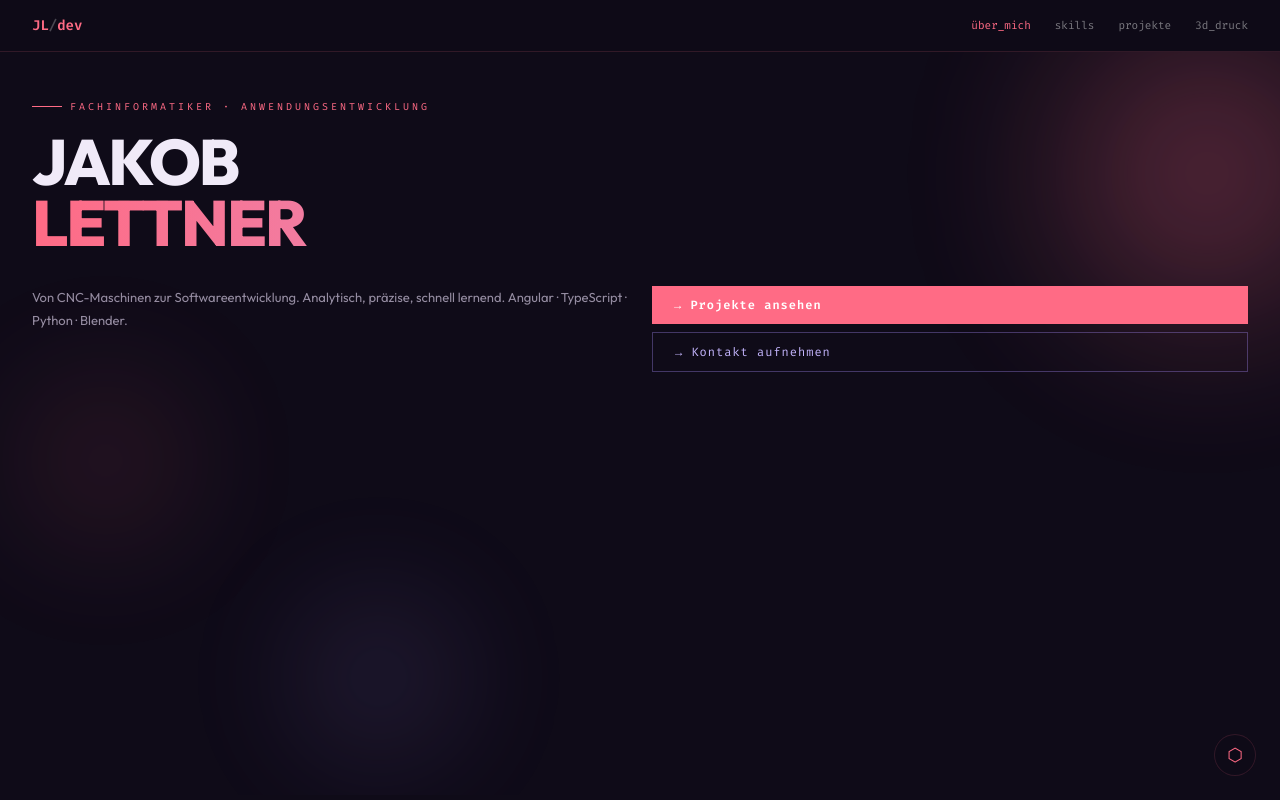
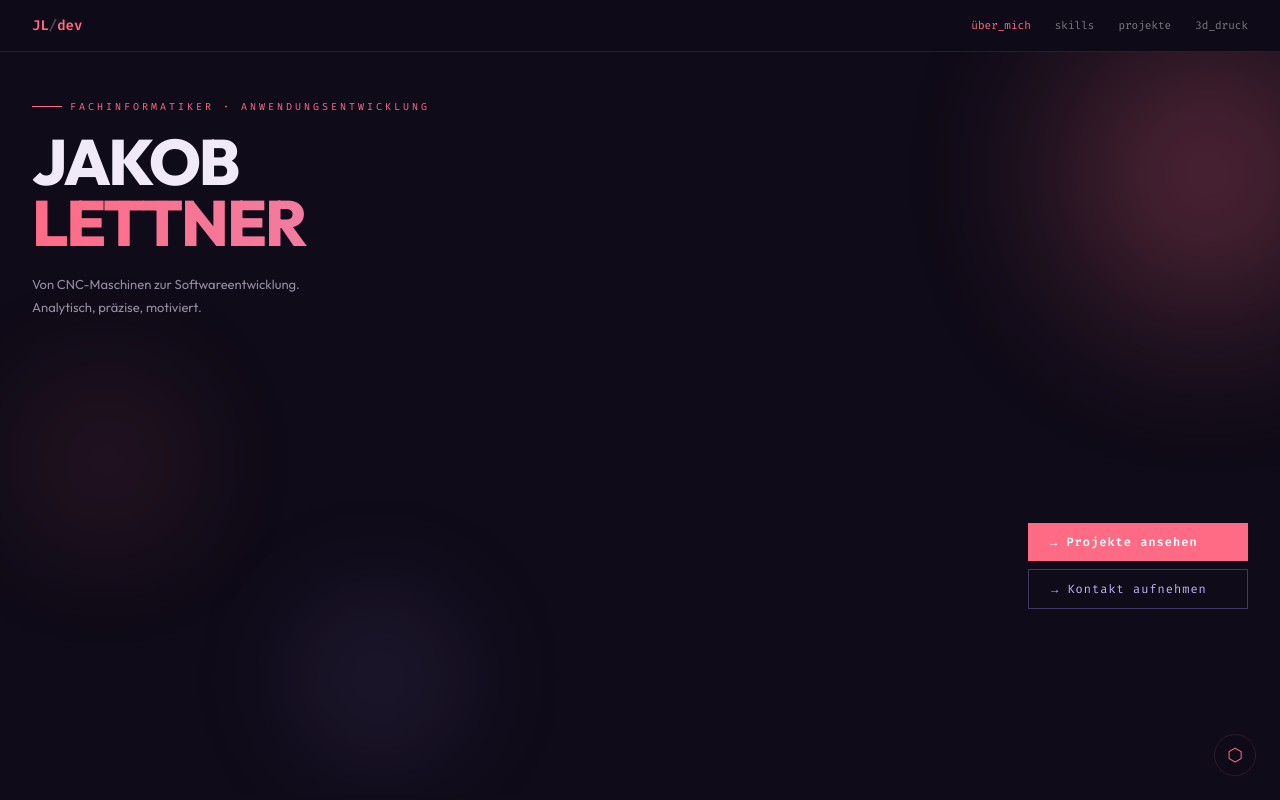
Before and after one commit to Jackpack31/Portfolio, an Angular app: page / in a window 1280 px wide. Built offline with nearby package versions, Linux system fonts and the light colour scheme.

Commit message:
optical adjustments

```diff
--- a/src/app/pages/home/home.html
+++ b/src/app/pages/home/home.html
@@ -34,21 +34,23 @@
 
   <!-- Hero Bereich -->
   <div class="hero">
+
+<div class="hero-top">
   <div class="eyebrow">FACHINFORMATIKER · ANWENDUNGSENTWICKLUNG</div>
+  <h1>JAKOB<br><span class="outline">LETTNER</span></h1>
+  <p class="sub">
+    Von CNC-Maschinen zur Softwareentwicklung.<br>
+    Analytisch, präzise, motiviert.
+  </p>
+</div>
 
-    <h1>JAKOB<br><span class="outline">LETTNER</span></h1>
-
-    <div class="hero-grid">
-      <p class="sub">
-        Von CNC-Maschinen zur Softwareentwicklung.
-        Analytisch, präzise, schnell lernend.
-        Angular · TypeScript · Python · Blender.
-      </p>
+<div class="hero-bottom">
   <div class="btns">
     <a routerLink="/projekte" class="btn-primary">→ Projekte ansehen</a>
     <a href="mailto:lettnerjakob5@gmail.com" class="btn-secondary">→ Kontakt aufnehmen</a>
   </div>
 </div>
+
   </div>
 
   <!-- Desktop Grid -->
--- a/src/app/pages/home/home.scss
+++ b/src/app/pages/home/home.scss
@@ -100,6 +100,9 @@
   position: relative;
   z-index: 1;
   padding: 3rem 2rem 2rem;
+  display: flex;
+  flex-direction: column;
+  flex: 1;
 }
 
 .eyebrow {
@@ -138,11 +141,19 @@ h1 {
   }
 }
 
-.hero-grid {
-  display: grid;
-  grid-template-columns: 1fr 1fr;
-  gap: 1.5rem;
+.hero-top {
+  margin-bottom: auto;
+}
+
+.hero-bottom {
+  display: flex;
+  justify-content: flex-end;
+  align-items: flex-end;
   margin-top: 2rem;
+
+  @media (max-width: 691px) {
+    justify-content: flex-start;
+  }
 }
 
 .sub {
@@ -155,6 +166,8 @@ h1 {
   display: flex;
   flex-direction: column;
   gap: 8px;
+  min-width: 220px;
+  flex-shrink: 0;
 }
 
 .btn-primary {
@@ -188,6 +201,23 @@ h1 {
   transition: opacity 0.2s;
 
   &:hover { opacity: 0.8; }
+}
+
+.hero-photo {
+  display: none;
+
+  @media (min-width: 692px) {
+    display: block;
+    width: 130px;
+    height: 175px;
+    object-fit: cover;
+    object-position: center top;
+    border-radius: 8px;
+    border: 1px solid var(--accent-rose);
+    outline: 2px solid var(--accent-purple);
+    outline-offset: 3px;
+    margin-bottom: 20px;
+  }
 }
 
 // ── Bottom Grid ────────────────────────────────────
--- a/src/app/pages/home/home.ts
+++ b/src/app/pages/home/home.ts
@@ -61,14 +61,12 @@ onDocumentClick(event: MouseEvent) {
 
   timeline = [
     { text: 'Fachinformatiker AE · IBB 2025–heute',  active: true  },
+    { text: 'Zerspanungsmechaniker · BSL 2018–2025', active: false },
     { text: 'Game Dev · WBH 2020–2024',              active: false },
-    { text: 'Zerspanungsmechaniker · BSL 2018–2025', active: false },
     { text: 'Abitur · Mettingen 2013–2016',          active: false },
   ];
 
   stats = [
-    { value: '7+', label: 'Berufsjahre',  purple: false },
-    { value: '6+', label: 'Sprachen',     purple: true  },
     { value: 'B2', label: 'Englisch',     purple: false },
   ];
 
```
Also changed, not shown: public/assets/images/Jakob.png (added). Lines whose indentation alone changed are shown as unchanged.
